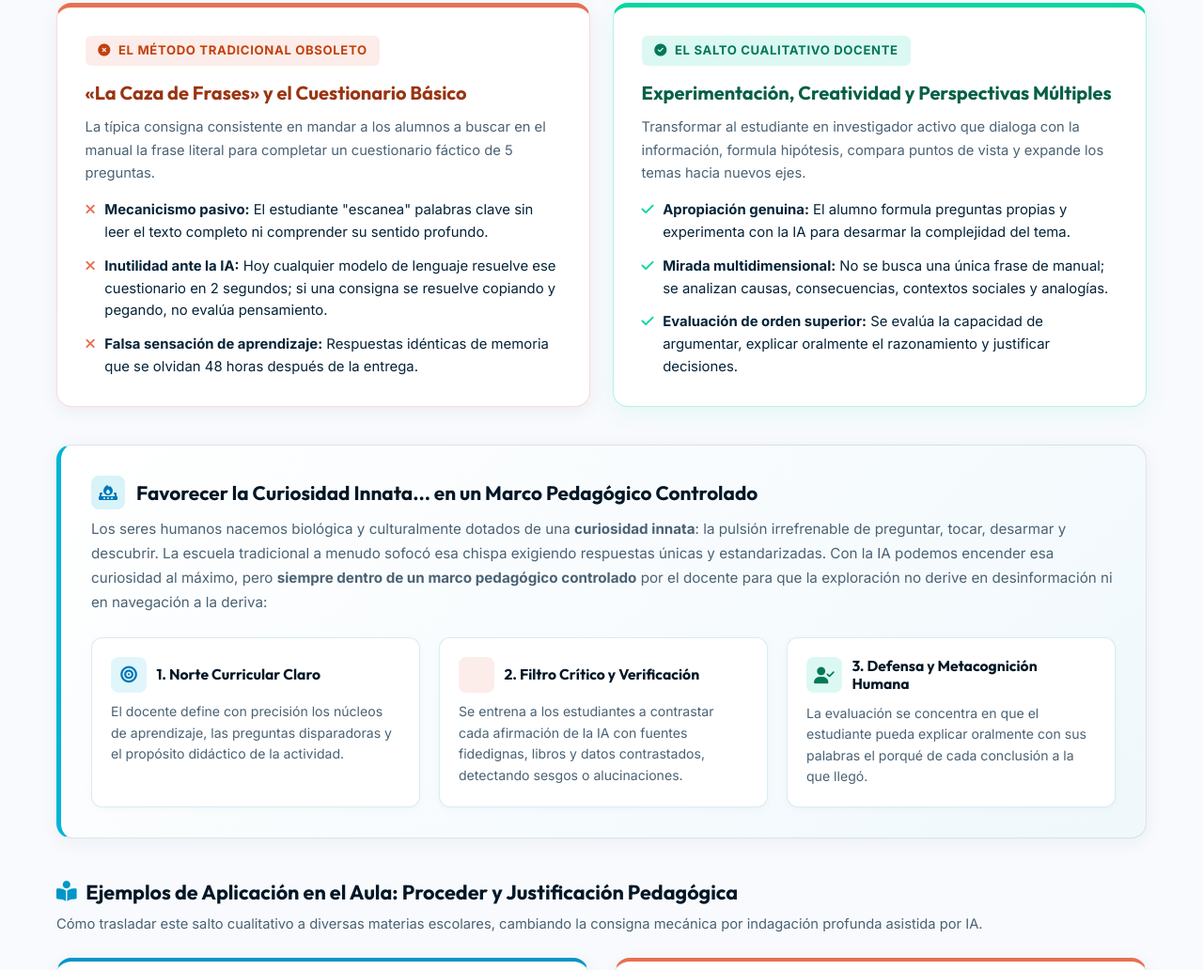
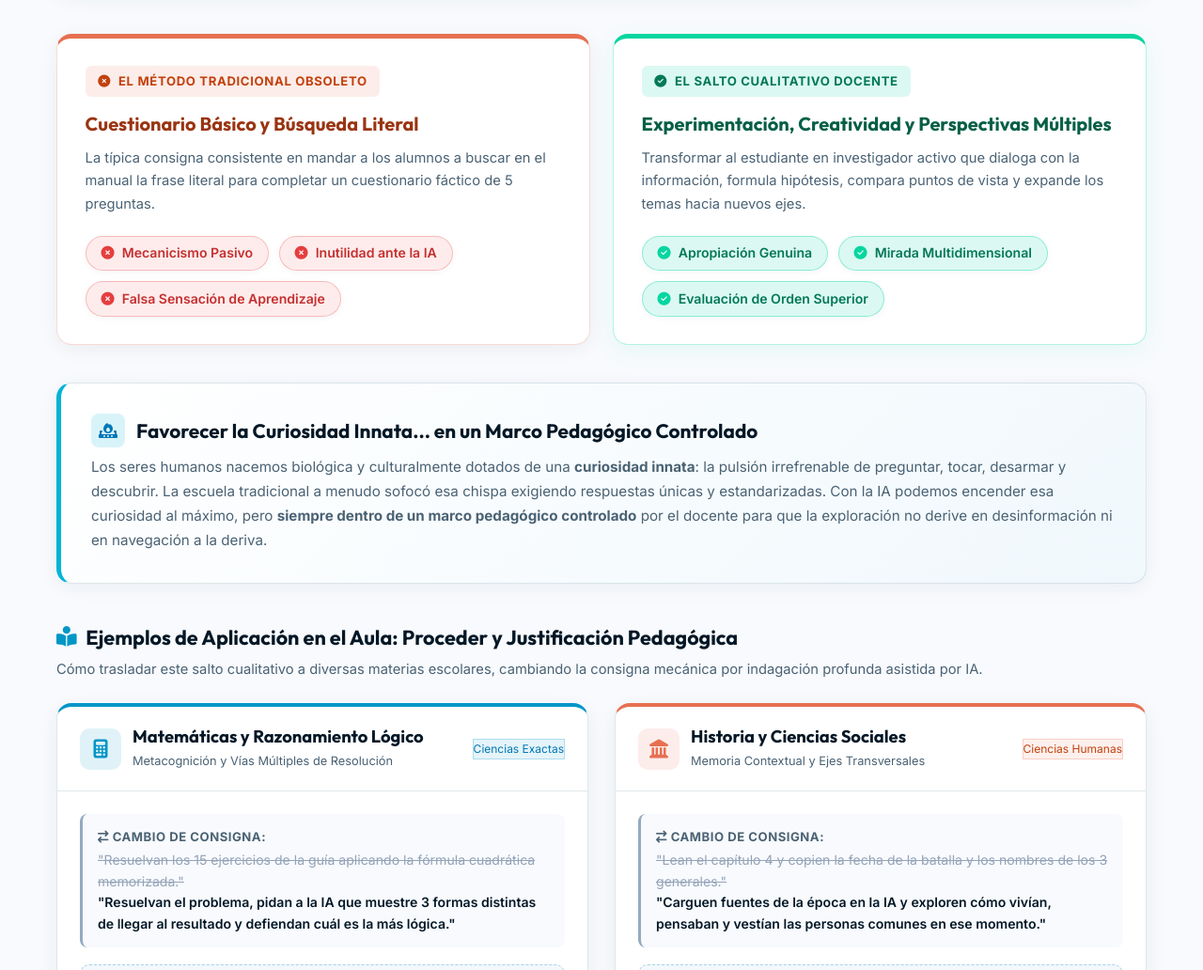
Before and after one commit to ListCodeName/ConasedCharlaIA, a plain HTML site: page modulo3.html in a window 1280 px wide. Shown: the part 8301-9333 px from the top of the page at 94% size. Drawn offline with Linux system fonts and the light colour scheme.

Commit message:
little fix 1

```diff
--- a/css/styles.css
+++ b/css/styles.css
@@ -2595,10 +2595,15 @@ p {
 .why-giant-display {
   position: relative;
   z-index: 1;
-  display: inline-flex;
+  display: flex;
   flex-direction: column;
   align-items: center;
-  margin: 0.5rem 0 1.5rem 0;
+  justify-content: center;
+  margin: 0.75rem auto 1.75rem auto;
+  height: auto;
+  min-height: auto;
+  overflow: visible;
+  width: 100%;
 }
 
 .why-giant-tag {
@@ -2619,16 +2624,23 @@ p {
 
 .why-giant-text {
   font-family: var(--font-heading);
-  font-size: clamp(3.8rem, 11vw, 7.5rem);
+  font-size: clamp(3.5rem, 10vw, 7rem);
   font-weight: 900;
-  line-height: 1;
-  letter-spacing: -0.03em;
-  margin: 0;
+  line-height: 1.3;
+  height: auto;
+  min-height: auto;
+  padding: 0.35rem 1.25rem;
+  box-sizing: border-box;
+  letter-spacing: -0.02em;
+  margin: 0 auto;
+  display: inline-block;
   background: linear-gradient(135deg, #caf0f8 0%, #00b4d8 40%, #06d6a0 100%);
   -webkit-background-clip: text;
+  background-clip: text;
   -webkit-text-fill-color: transparent;
   filter: drop-shadow(0 6px 25px rgba(0, 180, 216, 0.45));
   animation: whyTextPulse 4s ease-in-out infinite alternate;
+  overflow: visible;
 }
 
 @keyframes whyTextPulse {
@@ -2728,6 +2740,51 @@ p {
   color: #065f46;
 }
 
+.paradigm-badges-wrap {
+  display: flex;
+  flex-wrap: wrap;
+  gap: 0.65rem;
+  margin-top: 1.35rem;
+}
+
+.paradigm-item-badge {
+  display: inline-flex;
+  align-items: center;
+  gap: 0.5rem;
+  padding: 0.55rem 1rem;
+  border-radius: 50px;
+  font-size: 0.88rem;
+  font-weight: 600;
+  line-height: 1.3;
+  box-shadow: 0 2px 8px rgba(0, 0, 0, 0.04);
+  transition: transform var(--transition-smooth), box-shadow var(--transition-smooth);
+}
+
+.paradigm-item-badge:hover {
+  transform: translateY(-2px);
+  box-shadow: 0 4px 14px rgba(0, 0, 0, 0.08);
+}
+
+.paradigm-item-badge.obsolete-badge {
+  background: rgba(239, 68, 68, 0.1);
+  color: #c53030;
+  border: 1px solid rgba(239, 68, 68, 0.3);
+}
+
+.paradigm-item-badge.obsolete-badge i {
+  color: #e53e3e;
+}
+
+.paradigm-item-badge.evolution-badge {
+  background: rgba(6, 214, 160, 0.14);
+  color: #047857;
+  border: 1px solid rgba(6, 214, 160, 0.38);
+}
+
+.paradigm-item-badge.evolution-badge i {
+  color: var(--accent-emerald);
+}
+
 .paradigm-list {
   list-style: none;
   padding: 0;
--- a/modulo3.html
+++ b/modulo3.html
@@ -771,11 +771,11 @@
             Hablamos de los múltiples usos de la IA, de la drástica reducción de horas mecánicas (-92% a -94%) y de cómo utilizarla siendo plenamente conscientes de su alcance y límites. Pero cuando estamos frente al diseño de una clase, antes que preguntarnos <em>«¿cómo?»</em>, debemos preguntarnos siempre:
           </p>
 
-          <div class="why-giant-display">
+          <div class="why-giant-display" style="height: auto;">
             <span class="why-giant-tag">
               <i class="fa-solid fa-lightbulb"></i> La Pregunta que lo Transforma Todo
             </span>
-            <h3 class="why-giant-text">¿POR QUÉ?</h3>
+            <h3 class="why-giant-text" style="height: auto;">¿POR QUÉ?</h3>
           </div>
 
           <div class="why-reflection-quote">
@@ -813,24 +813,21 @@
             <span class="paradigm-badge">
               <i class="fa-solid fa-circle-xmark"></i> El Método Tradicional Obsoleto
             </span>
-            <h3>«La Caza de Frases» y el Cuestionario Básico</h3>
+            <h3>Cuestionario Básico y Búsqueda Literal</h3>
             <p class="text-muted" style="font-size: 0.92rem; line-height: 1.65;">
               La típica consigna consistente en mandar a los alumnos a buscar en el manual la frase literal para completar un cuestionario fáctico de 5 preguntas.
             </p>
-            <ul class="paradigm-list">
-              <li>
-                <i class="fa-solid fa-xmark"></i>
-                <span><strong>Mecanicismo pasivo:</strong> El estudiante "escanea" palabras clave sin leer el texto completo ni comprender su sentido profundo.</span>
-              </li>
-              <li>
-                <i class="fa-solid fa-xmark"></i>
-                <span><strong>Inutilidad ante la IA:</strong> Hoy cualquier modelo de lenguaje resuelve ese cuestionario en 2 segundos; si una consigna se resuelve copiando y pegando, no evalúa pensamiento.</span>
-              </li>
-              <li>
-                <i class="fa-solid fa-xmark"></i>
-                <span><strong>Falsa sensación de aprendizaje:</strong> Respuestas idénticas de memoria que se olvidan 48 horas después de la entrega.</span>
-              </li>
-            </ul>
+            <div class="paradigm-badges-wrap">
+              <span class="paradigm-item-badge obsolete-badge">
+                <i class="fa-solid fa-circle-xmark"></i> Mecanicismo Pasivo
+              </span>
+              <span class="paradigm-item-badge obsolete-badge">
+                <i class="fa-solid fa-circle-xmark"></i> Inutilidad ante la IA
+              </span>
+              <span class="paradigm-item-badge obsolete-badge">
+                <i class="fa-solid fa-circle-xmark"></i> Falsa Sensación de Aprendizaje
+              </span>
+            </div>
           </div>
 
           <!-- Columna Salto Cualitativo -->
@@ -842,20 +839,17 @@
             <p class="text-muted" style="font-size: 0.92rem; line-height: 1.65;">
               Transformar al estudiante en investigador activo que dialoga con la información, formula hipótesis, compara puntos de vista y expande los temas hacia nuevos ejes.
             </p>
-            <ul class="paradigm-list">
-              <li>
-                <i class="fa-solid fa-check"></i>
-                <span><strong>Apropiación genuina:</strong> El alumno formula preguntas propias y experimenta con la IA para desarmar la complejidad del tema.</span>
-              </li>
-              <li>
-                <i class="fa-solid fa-check"></i>
-                <span><strong>Mirada multidimensional:</strong> No se busca una única frase de manual; se analizan causas, consecuencias, contextos sociales y analogías.</span>
-              </li>
-              <li>
-                <i class="fa-solid fa-check"></i>
-                <span><strong>Evaluación de orden superior:</strong> Se evalúa la capacidad de argumentar, explicar oralmente el razonamiento y justificar decisiones.</span>
-              </li>
-            </ul>
+            <div class="paradigm-badges-wrap">
+              <span class="paradigm-item-badge evolution-badge">
+                <i class="fa-solid fa-circle-check"></i> Apropiación Genuina
+              </span>
+              <span class="paradigm-item-badge evolution-badge">
+                <i class="fa-solid fa-circle-check"></i> Mirada Multidimensional
+              </span>
+              <span class="paradigm-item-badge evolution-badge">
+                <i class="fa-solid fa-circle-check"></i> Evaluación de Orden Superior
+              </span>
+            </div>
           </div>
         </div>
 
@@ -869,35 +863,9 @@
               Favorecer la Curiosidad Innata... en un Marco Pedagógico Controlado
             </h3>
           </div>
-          <p style="color: var(--text-muted-dark); font-size: 0.95rem; line-height: 1.7; margin-bottom: 1rem;">
-            Los seres humanos nacemos biológica y culturalmente dotados de una <strong>curiosidad innata</strong>: la pulsión irrefrenable de preguntar, tocar, desarmar y descubrir. La escuela tradicional a menudo sofocó esa chispa exigiendo respuestas únicas y estandarizadas. Con la IA podemos encender esa curiosidad al máximo, pero <strong>siempre dentro de un marco pedagógico controlado</strong> por el docente para que la exploración no derive en desinformación ni en navegación a la deriva:
+          <p style="color: var(--text-muted-dark); font-size: 0.95rem; line-height: 1.7; margin-bottom: 0;">
+            Los seres humanos nacemos biológica y culturalmente dotados de una <strong>curiosidad innata</strong>: la pulsión irrefrenable de preguntar, tocar, desarmar y descubrir. La escuela tradicional a menudo sofocó esa chispa exigiendo respuestas únicas y estandarizadas. Con la IA podemos encender esa curiosidad al máximo, pero <strong>siempre dentro de un marco pedagógico controlado</strong> por el docente para que la exploración no derive en desinformación ni en navegación a la deriva.
           </p>
-
-          <div class="curiosity-pillars-grid">
-            <div class="curiosity-pillar">
-              <div class="curiosity-pillar-header">
-                <div class="curiosity-pillar-icon"><i class="fa-solid fa-bullseye"></i></div>
-                <h4>1. Norte Curricular Claro</h4>
-              </div>
-              <p>El docente define con precisión los núcleos de aprendizaje, las preguntas disparadoras y el propósito didáctico de la actividad.</p>
-            </div>
-
-            <div class="curiosity-pillar">
-              <div class="curiosity-pillar-header">
-                <div class="curiosity-pillar-icon" style="background: rgba(231, 111, 81, 0.12); color: #c2410c;"><i class="fa-solid fa-magnifying-glass-check"></i></div>
-                <h4>2. Filtro Crítico y Verificación</h4>
-              </div>
-              <p>Se entrena a los estudiantes a contrastar cada afirmación de la IA con fuentes fidedignas, libros y datos contrastados, detectando sesgos o alucinaciones.</p>
-            </div>
-
-            <div class="curiosity-pillar">
-              <div class="curiosity-pillar-header">
-                <div class="curiosity-pillar-icon" style="background: rgba(6, 214, 160, 0.14); color: #047857;"><i class="fa-solid fa-user-check"></i></div>
-                <h4>3. Defensa y Metacognición Humana</h4>
-              </div>
-              <p>La evaluación se concentra en que el estudiante pueda explicar oralmente con sus palabras el porqué de cada conclusión a la que llegó.</p>
-            </div>
-          </div>
         </div>
 
         <!-- Ejemplos Prácticos por Disciplinas: Proceder y Justificación -->
```
Also changed, not shown: modulo1.html (+3 -2 lines).
